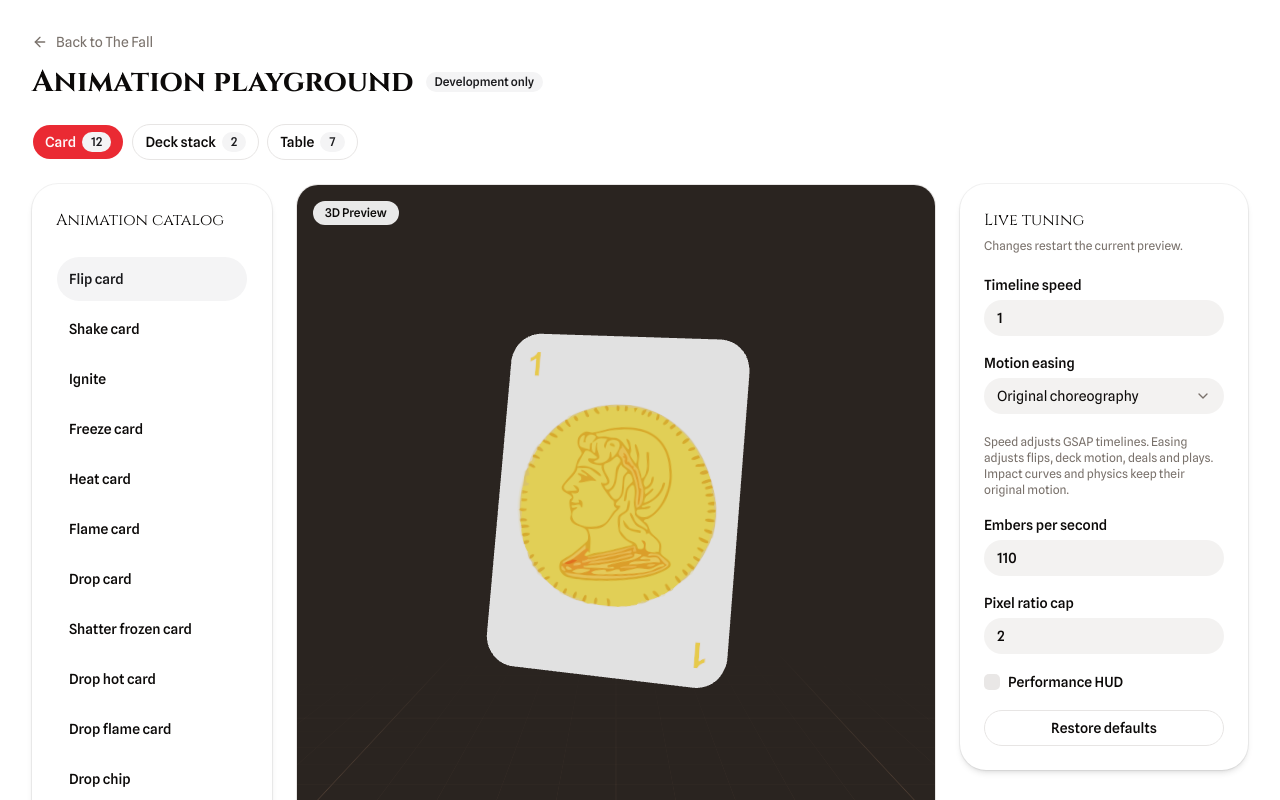
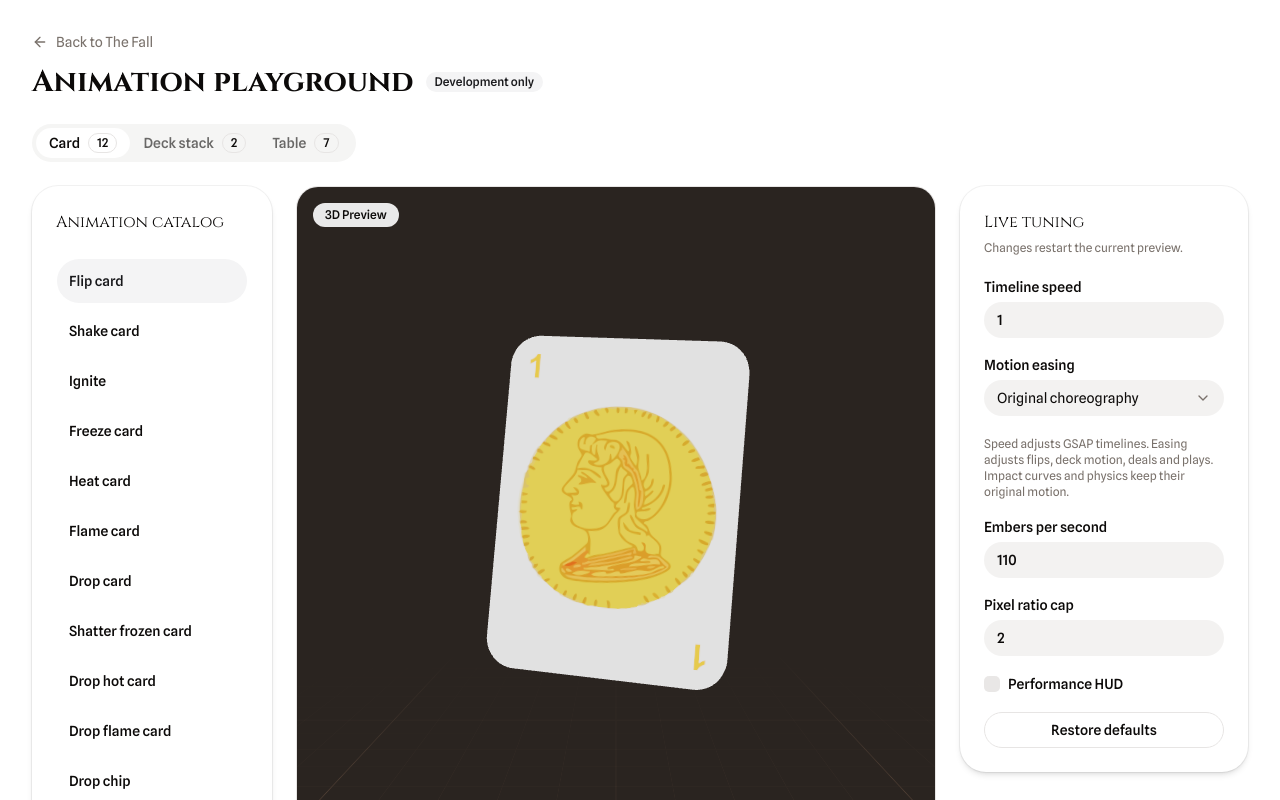
Before and after one commit to Donkijote/fall, a React (Vite) app: page /dev/animations in a window 1280 px wide. Built offline with nearby package versions, Linux system fonts and the light colour scheme.

Commit message:
fix: align playground tabs with app theme and restore footer hints

```diff
--- a/src/modules/animationPlayground/adapters/three/LabViewport.tsx
+++ b/src/modules/animationPlayground/adapters/three/LabViewport.tsx
@@ -5,7 +5,6 @@ import type { ReactNode } from "react";
 import { Grid, useTexture } from "@react-three/drei";
 import { Canvas, useFrame } from "@react-three/fiber";
 
-import { deckCardCount } from "../../application/lab";
 import type { Experiment, Lab, LabState, Study } from "../../application/lab";
 import emberTexture from "../../assets/ember.svg";
 import { Card } from "./Card";
@@ -134,17 +133,17 @@ export function LabViewport({
 }) {
   const { dpr, perf } = settings;
   const deck = study === "deck";
-  const label = {
+  const hint = {
     card: state.cardFalls
       ? {
-          ice: "ICE IMPACT",
-          heat: "HEAT TRANSFER",
-          flame: "FLAME IMPACT",
-          plain: "CARD IMPACT",
+          ice: "Press Shatter frozen card to replay",
+          heat: "Press Drop hot card to replay",
+          flame: "Press Drop flame card to replay",
+          plain: "Press Drop card to replay",
         }[state.cardDropEffect]
-      : `${cardArtwork.label} / ${state.faceUp ? "FACE" : "BACK"}`,
-    deck: `DECK STACK / ${deckCardCount} CARDS`,
-    table: "TABLE / DEAL STUDY",
+      : "Hover to tilt · Tap to flip",
+    deck: `${state.deckFanned ? "Fan open" : "Stack closed"} · Drag to tilt`,
+    table: "Dealer + 3 players",
   }[study];
 
   useEffect(() => {
@@ -203,8 +202,8 @@ export function LabViewport({
         3D Preview
       </div>
       <footer className="flex flex-wrap items-center gap-3 border-t bg-background px-5 py-3">
-        <span className="text-xs text-muted-foreground">{label}</span>
-        <div className="ml-auto flex flex-wrap justify-end gap-2">{footerActions}</div>
+        <div className="flex flex-wrap gap-2">{footerActions}</div>
+        <span className="ml-auto text-right text-xs text-muted-foreground">{hint}</span>
       </footer>
     </section>
   );
--- a/src/modules/animationPlayground/ui/AnimationPlayground.tsx
+++ b/src/modules/animationPlayground/ui/AnimationPlayground.tsx
@@ -15,6 +15,7 @@ import {
   SelectTrigger,
   SelectValue,
 } from "@/components/ui/select";
+import { Tabs, TabsContent, TabsList, TabsTrigger } from "@/components/ui/tabs";
 import { HOME_PATH } from "@/routes/Routes";
 
 import { createHowlerAudio } from "../adapters/audio/howlerAudio";
@@ -129,25 +130,28 @@ export function AnimationPlayground() {
             </div>
           </div>
         </header>
-        <nav aria-label="Animation studies" className="flex flex-wrap gap-2">
+        <Tabs
+          value={study}
+          onValueChange={(value) => {
+            const nextStudy = value as Study;
+            setStudy(nextStudy);
+            setSelected(lessonsByStudy[nextStudy][0].experiment);
+            setPreview((current) => createPreview(audio, current.revision + 1, settings.effect));
+          }}
+          className="gap-6"
+        >
+          <TabsList
+            aria-label="Animation studies"
+            className="flex-wrap group-data-horizontal/tabs:h-auto"
+          >
             {studies.map((item) => (
-            <Button
-              key={item.value}
-              variant={study === item.value ? "default" : "outline"}
-              aria-pressed={study === item.value}
-              onClick={() => {
-                setStudy(item.value);
-                setSelected(lessonsByStudy[item.value][0].experiment);
-                setPreview((current) =>
-                  createPreview(audio, current.revision + 1, settings.effect),
-                );
-              }}
-            >
+              <TabsTrigger key={item.value} value={item.value}>
                 {item.label}
-              <Badge variant="secondary">{lessonsByStudy[item.value].length}</Badge>
-            </Button>
+                <Badge variant="outline">{lessonsByStudy[item.value].length}</Badge>
+              </TabsTrigger>
             ))}
-        </nav>
+          </TabsList>
+          <TabsContent value={study} keepMounted>
             <div className="grid items-start gap-6 lg:grid-cols-[15rem_minmax(0,1fr)_18rem]">
               <Card>
                 <CardHeader>
@@ -199,7 +203,9 @@ export function AnimationPlayground() {
               <Card>
                 <CardHeader>
                   <CardTitle>Live tuning</CardTitle>
-              <p className="text-xs text-muted-foreground">Changes restart the current preview.</p>
+                  <p className="text-xs text-muted-foreground">
+                    Changes restart the current preview.
+                  </p>
                 </CardHeader>
                 <CardContent className="space-y-5">
                   <NumericControl
@@ -222,8 +228,8 @@ export function AnimationPlayground() {
                     change={(ease) => updateSettings({ ease })}
                   />
                   <p className="text-xs text-muted-foreground">
-                Speed adjusts GSAP timelines. Easing adjusts flips, deck motion, deals and plays.
-                Impact curves and physics keep their original motion.
+                    Speed adjusts GSAP timelines. Easing adjusts flips, deck motion, deals and
+                    plays. Impact curves and physics keep their original motion.
                   </p>
                   {study === "card" && (
                     <NumericControl
@@ -263,12 +269,18 @@ export function AnimationPlayground() {
                     />{" "}
                     Performance HUD
                   </Label>
-              <Button variant="outline" className="w-full" onClick={() => updateSettings(defaults)}>
+                  <Button
+                    variant="outline"
+                    className="w-full"
+                    onClick={() => updateSettings(defaults)}
+                  >
                     Restore defaults
                   </Button>
                 </CardContent>
               </Card>
             </div>
+          </TabsContent>
+        </Tabs>
       </div>
     </main>
   );
```
Also changed, not shown: 1 other file (tests, documents, lock files or other folders). Lines whose indentation alone changed are shown as unchanged.
